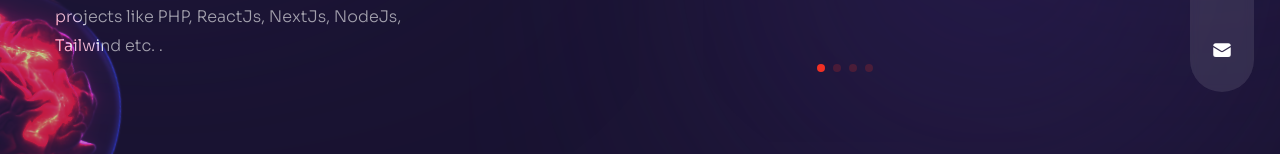
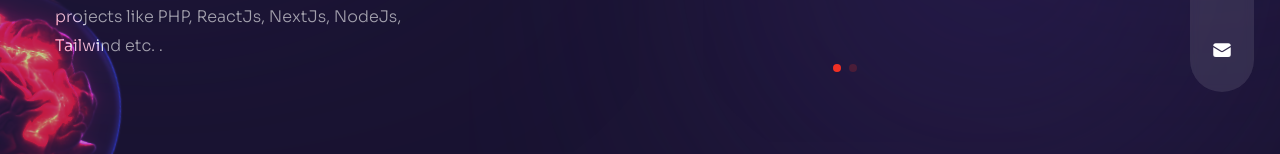
Before and after one commit to Atharva-com/Portfolio, a Next.js app: page /work in a window 1280 px wide. Shown: the part 470-624 px from the top of the page. Built offline with nearby package versions, Linux system fonts and the light colour scheme.

Commit message:
projects changes

```diff
--- a/src/components/WorkSlider.js
+++ b/src/components/WorkSlider.js
@@ -37,36 +37,6 @@ export const workSlides = {
           title: 'ShreeVastra E-commerce',
           link: 'https://shree-vastra.vercel.app/',
           path: thumb2,
-        },
-      ],
-    },
-
-    {
-      images: [
-        {
-          title: 'The Fit club',
-          link: 'https://gymnast-com.vercel.app/',
-          path: thumb4,
-        },
-        {
-          title: 'Weather App',
-          link: 'https://weather-kappa-five.vercel.app/',
-          path: thumb6,
-        },
-      ],
-    },
-
-    {
-      images: [
-        {
-          title: 'Todo List',
-          link: 'https://todo-list-chi-bay.vercel.app/',
-          path: thumb8,
-        },
-        {
-          title: 'Academia',
-          link: 'https://academia-xi.vercel.app/',
-          path: thumb7,
         },
       ],
     },
```
